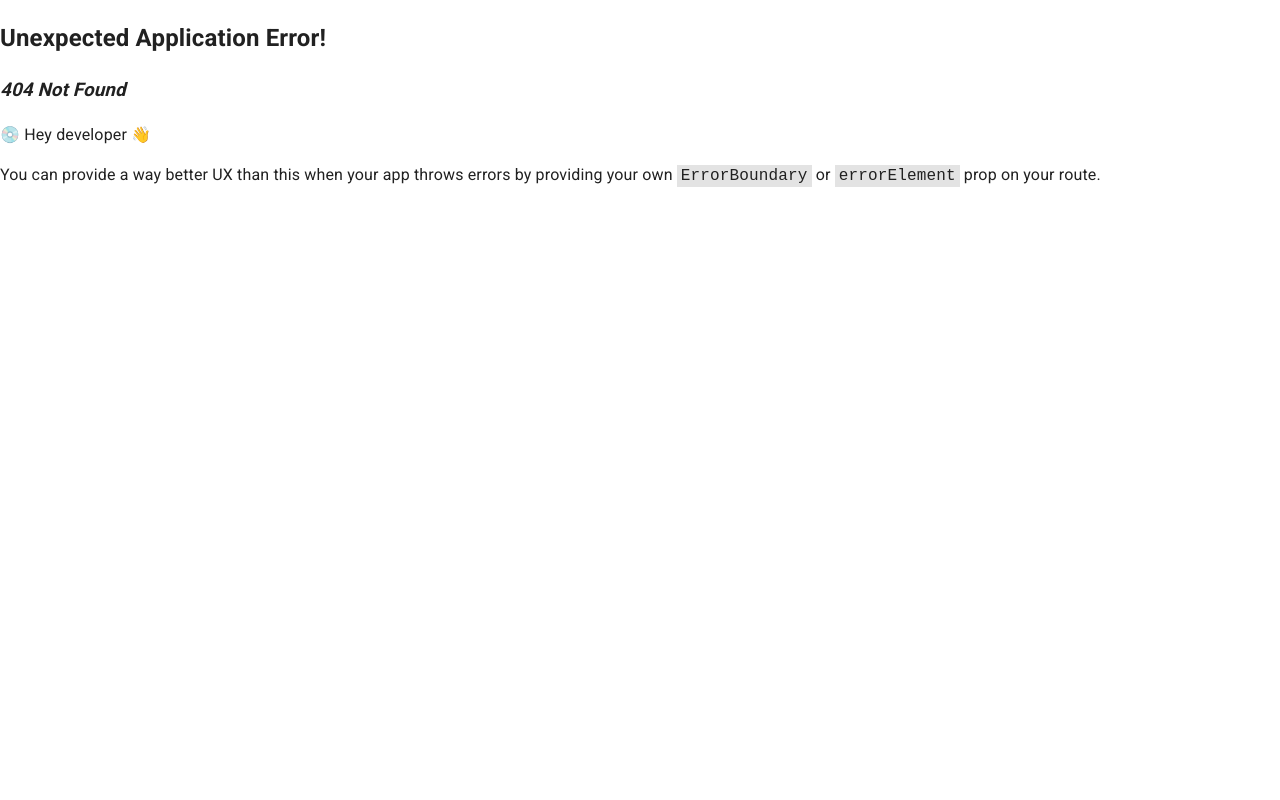
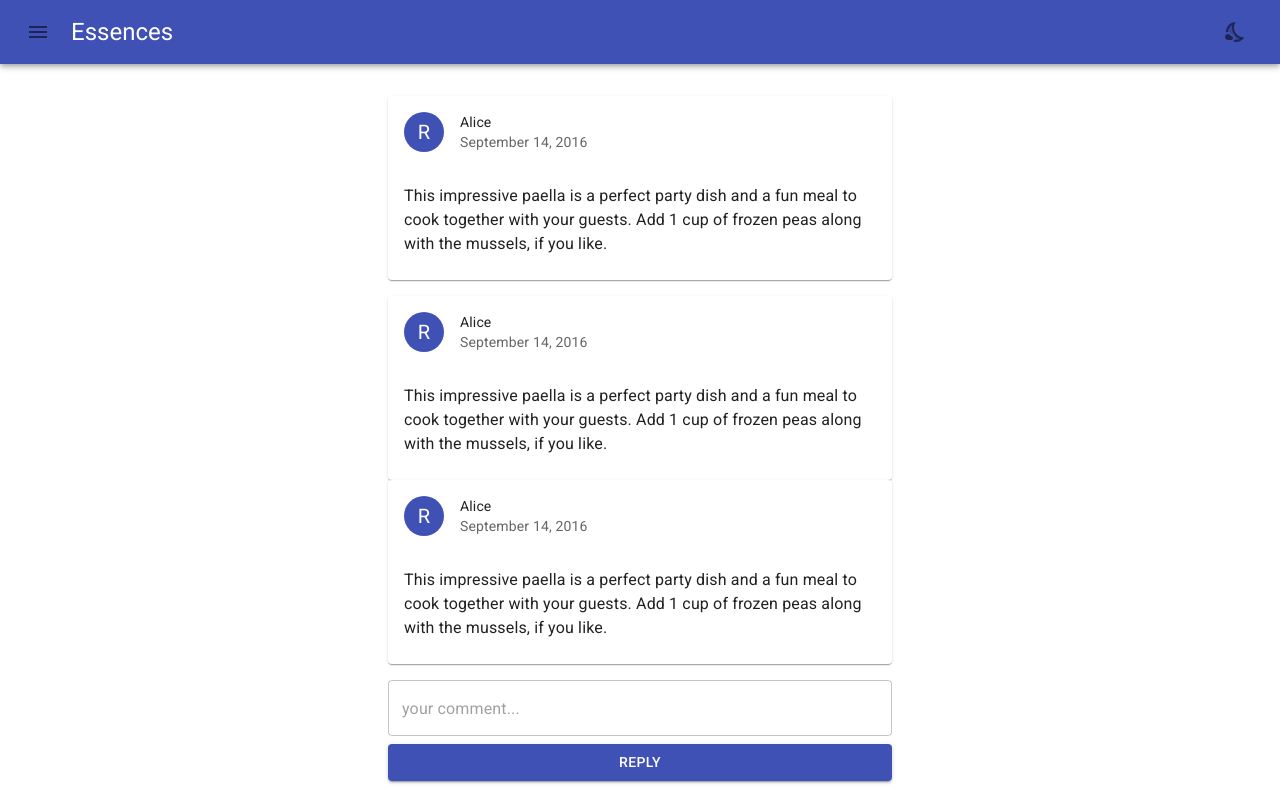
Before and after one commit to HninWuttYi13/social-media, a React (Vite) app in the folder social-media/: page /comments/1 in a window 1280 px wide. Before the commit this address had no page. Built offline with nearby package versions, Linux system fonts and the light colour scheme; a web font is replaced by a local one.

Commit message:
creating comment.jsx

```diff
--- a/social-media/src/Pages/Comment.jsx
+++ b/social-media/src/Pages/Comment.jsx
@@ -0,0 +1,64 @@
+import { Avatar, Container, Box, CardContent, Card, CardHeader, Typography, TextField, Button} from "@mui/material";
+import { indigo } from "@mui/material/colors";
+const Comment = () => {
+  return (
+    <Container>
+      <Card key={1} sx={{marginY: 2}}>
+        <CardHeader
+          avatar={
+            <Avatar sx={{ bgcolor: indigo[500] }} aria-label="recipe">
+              R
+            </Avatar>
+          }
+          title="Alice"
+          subheader="September 14, 2016"
+        />
+        <CardContent>
+          This impressive paella is a perfect party dish and a fun meal to cook
+          together with your guests. Add 1 cup of frozen peas along with the
+          mussels, if you like.
+        </CardContent>
+      </Card>
+      <Card key={1}>
+        <CardHeader
+          avatar={
+            <Avatar sx={{ bgcolor: indigo[500] }} aria-label="recipe">
+              R
+            </Avatar>
+          }
+          title="Alice"
+          subheader="September 14, 2016"
+        />
+        <CardContent>
+          This impressive paella is a perfect party dish and a fun meal to cook
+          together with your guests. Add 1 cup of frozen peas along with the
+          mussels, if you like.
+        </CardContent>
+      </Card>
+      <Card key={1}>
+        <CardHeader
+          avatar={
+            <Avatar sx={{ bgcolor: indigo[500] }} aria-label="recipe">
+              R
+            </Avatar>
+          }
+          title="Alice"
+          subheader="September 14, 2016"
+        />
+        <CardContent>
+          This impressive paella is a perfect party dish and a fun meal to cook
+          together with your guests. Add 1 cup of frozen peas along with the
+          mussels, if you like.
+        </CardContent>
+      </Card>
+      <form>
+        <Box sx={{marginY: 2, display: "flex", flexDirection: "column", gap: 1}}>
+            <TextField placeholder="your comment..." fullWidth/>
+            <Button type="submit" fullWidth variant="contained">Reply</Button>
+        </Box>
+      </form>
+    </Container>
+  );
+}
+
+export default Comment
--- a/social-media/src/Pages/Login.jsx
+++ b/social-media/src/Pages/Login.jsx
@@ -1,8 +1,18 @@
-import React from 'react'
+import { Alert, Box, TextField, Typography, Button } from "@mui/material"
 
 const Login = () => {
   return (
-    <div>Login</div>
+   <Box>
+        <Typography variant="h3">Login</Typography>
+        <Alert severity="warning" sx={{marginY: 2}}>username and password required</Alert>
+        <form>
+            <Box sx={{display: "flex", flexDirection: "column", gap: 1}}>
+                <TextField placeholder="Username" fullWidth/>
+                <TextField type="password" placeholder="Password" fullWidth/>
+                <Button type="submit" variant="contained" fullWidth>Login</Button>
+            </Box>
+        </form>
+   </Box>
   )
 }
 
--- a/social-media/src/Pages/Register.jsx
+++ b/social-media/src/Pages/Register.jsx
@@ -8,7 +8,7 @@ const Register = () => {
         All fields required
       </Alert>
       <form>
-        <Box sx={{display: "flex", flexDirection: "column", gap: 2}}>
+        <Box sx={{display: "flex", flexDirection: "column", gap: 1}}>
           <TextField placeholder="Name" fullWidth />
           <TextField placeholder="username" fullWidth />
           <TextField placeholder="bio" fullWidth />
--- a/social-media/src/components/AppDrawer.jsx
+++ b/social-media/src/components/AppDrawer.jsx
@@ -102,7 +102,11 @@ const AppDrawer = () => {
                 </ListItemButton>
               </ListItem>
               <ListItem>
-                <ListItemButton onClick={() => setAuth(true)}>
+                <ListItemButton onClick={
+                  () => {
+                    setAuth(true);
+                    navigate("/login")
+                    }}>
                   <ListItemIcon>
                     <LoginIcon sx={{ color: "text" }} />
                   </ListItemIcon>
--- a/social-media/src/components/Item.jsx
+++ b/social-media/src/components/Item.jsx
@@ -11,6 +11,7 @@ import {
   Grid,
   Box,
   Divider,
+  Button,
 } from "@mui/material";
 
 import {
@@ -140,7 +141,7 @@ const Item = ({ item }) => {
                   </Grid>
                 ))}
               </Grid>
-              <Box sx={{ display: "flex",  justifyContent: "flex-end" }}>
+              <Box sx={{ display: "flex", justifyContent: "flex-end" }}>
                 <ShowLessImageIcon
                   onClick={() => setMoreImage(!moreImage)}
                   sx={{
@@ -149,7 +150,6 @@ const Item = ({ item }) => {
                     cursor: "pointer",
                   }}
                 />
-
               </Box>
             </>
           )}
@@ -164,7 +164,7 @@ const Item = ({ item }) => {
           />
         )
       )}
-      {moreImage && <Divider/>}
+      {moreImage && <Divider />}
 
       <CardContent>
         <Typography
@@ -189,6 +189,15 @@ const Item = ({ item }) => {
           </Typography>
         )}
       </CardContent>
+      <Divider />
+      <Grid container>
+        <Grid size={6}>
+          <Button fullWidth>Like</Button>
+        </Grid>
+        <Grid size={6}>
+          <Button fullWidth onClick={()=> navigate("/comments/1")}>Comment</Button>
+        </Grid>
+      </Grid>
     </Card>
   );
 };
```
Also changed, not shown: social-media/src/ThemedApp.jsx (+10 -0 lines).
